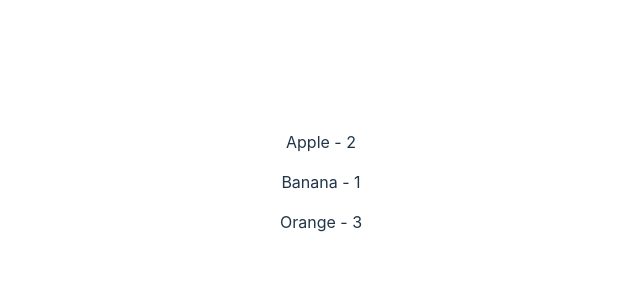
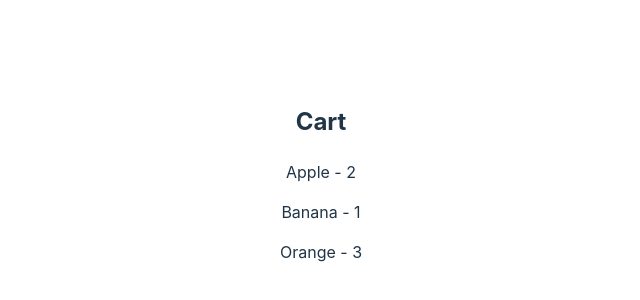
Before and after one commit to georgi712/js-react-exercise, a React (Vite) app in the folder day-12-13-connect-rtk-react/: page / in a window 1280 px wide. Shown: the part 218-518 px from the top of the page, without its empty margins (319-959 px from the left). Built offline with nearby package versions, Linux system fonts and the light colour scheme.

Commit message:
Add loading and errors

```diff
--- a/day-12-13-connect-rtk-react/src/api/productsApi.js
+++ b/day-12-13-connect-rtk-react/src/api/productsApi.js
@@ -5,9 +5,15 @@ const fakeProducts = [
 ];
 
 export const fetchProductsApi = () => {
-  return new Promise((resolve) => {
+  return new Promise((resolve, reject) => {
     setTimeout(() => {
-      resolve(fakeProducts);
+      const shouldFail = Math.random() < 0.3;
+
+      if (shouldFail) {
+        reject(new Error("Network error: failed to fetch products"));
+      } else {
+        resolve(fakeProducts);
+      }
     }, 1000);
   });
 };
--- a/day-12-13-connect-rtk-react/src/components/Cart/Cart.jsx
+++ b/day-12-13-connect-rtk-react/src/components/Cart/Cart.jsx
@@ -2,27 +2,48 @@ import { useDispatch, useSelector } from "react-redux";
 // import CartItem from "./CartItem.jsx";
 import { useEffect } from "react";
 import { fetchProducts } from "./cartSlice.js";
-import { selectCartItems } from "./cartSelectors.js";
+import { selectCartError, selectCartItems, selectCartLoading } from "./cartSelectors.js";
 
 function Cart() {
+  const dispatch = useDispatch();
+
   const cart = useSelector(selectCartItems)
-  const dispatch = useDispatch();
+  const isLoading = useSelector(selectCartLoading);
+  const error = useSelector(selectCartError);
 
   useEffect(() => {
     dispatch(fetchProducts());
   }, [dispatch])
+
+  const renderItems = () => {
+    if (isLoading) {
+      return <p>Loading cart...</p>;
+    }
+
+    if (error) {
+      return <p style={{ color: "red" }}>{error}</p>;
+    }
+
+    if (cart.length === 0) {
+      return <p>Cart is empty</p>;
+    }
+
+    return cart.map(item => {
+        return <p key={item.id}>{item.name} - {item.price}</p>
+      })
+  }
+
   return (
     <div>
-      {/* <h2>Cart</h2>
+      <h2>Cart</h2>
+      {/*
       <p>Total items: {totalItems}</p>
       <p>Total price: ${totalPrice}</p>
 
       {cart.map(item => (
         <CartItem key={item.id} item={item} />
       ))} */}
-      {cart.map(item => {
-        return <p key={item.id}>{item.name} - {item.price}</p>
-      })}
+      {renderItems()}
     </div>
   );
 }
--- a/day-12-13-connect-rtk-react/src/components/Cart/cartSelectors.js
+++ b/day-12-13-connect-rtk-react/src/components/Cart/cartSelectors.js
@@ -6,6 +6,10 @@ export const selectTotalPrice = state => {
     console.log("Recomputing total price");
     return state.cart.cart.reduce((sum, item) => sum + item.quantity * item.price, 0)
 };
+
+export const selectCartLoading = state => state.cart.isLoading;
+
+export const selectCartError = state => state.cart.errorMessage;
 
 /*
 1. Why should derived state NOT be stored in Redux?
```
